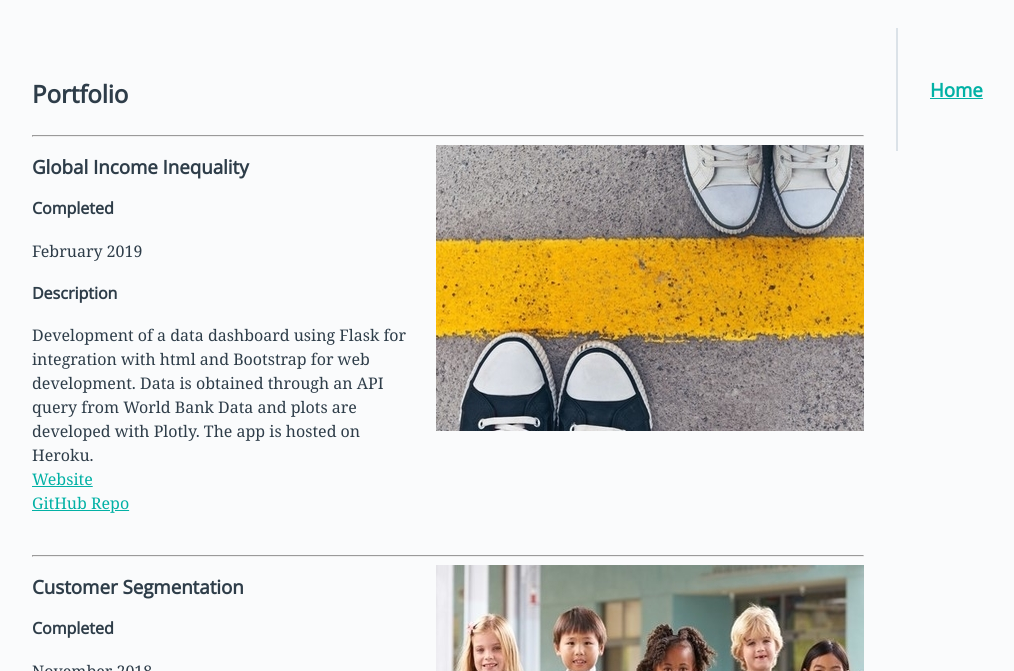
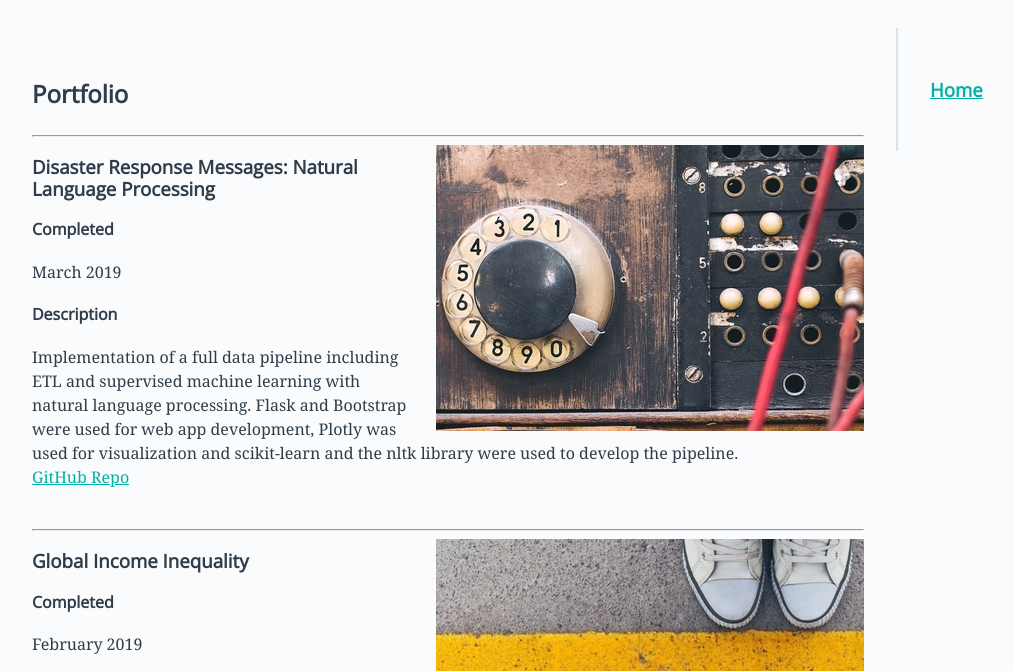
Before and after one commit to rebeccaebarnes/rebeccaebarnes.github.io, a Jekyll site: the page built from portfolio/index.html, in a window 1280 px wide and 900 px high, cut to the strip 229-900 px from the top of the window. Shown: the whole strip, without its empty margins (0-1014 px from the left). Built offline with Jekyll 4.4.1, drawn with Linux system fonts in a browser that asks for light colours.

Commit message:
feat: Add nlp project to portfolio

```diff
--- a/portfolio/index.html
+++ b/portfolio/index.html
@@ -8,6 +8,22 @@ title: Portfolio
         <h2>Portfolio</h2>
     </header>
 
+    <hr>
+
+    <img class="right-img" height="25%" src="../img/switchboard.jpg" align="right" alt="Old fashioned switchboard">
+    <h3>Disaster Response Messages: Natural Language Processing</h3>
+    <h4>Completed</h4>
+    <p>March 2019</p>
+
+    <h4>Description</h4>
+    <p>
+        Implementation of a full data pipeline including ETL and supervised machine learning with natural language processing.
+        Flask and Bootstrap were used for web app development, Plotly was used for visualization and scikit-learn and the nltk library were used to develop the pipeline.
+        <br>
+        <a href="https://github.com/rebeccaebarnes/DSND-Project-5" rel="noopener noreferrer" target="_blank">GitHub Repo</a>
+        <br>
+        <br>
+    </p>
     <hr>
 
     <img class="right-img" height="25%" src="../img/shoes_line_sml.jpg" align="right" alt="Shoes at a painted yellow line">
```
Also changed, not shown: img/switchboard.jpg (added).
